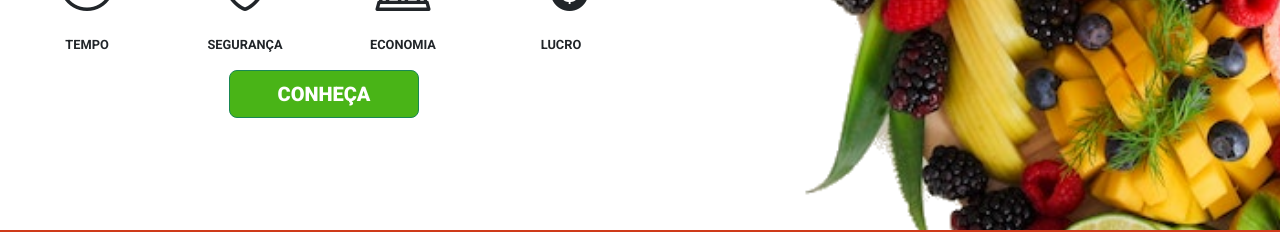
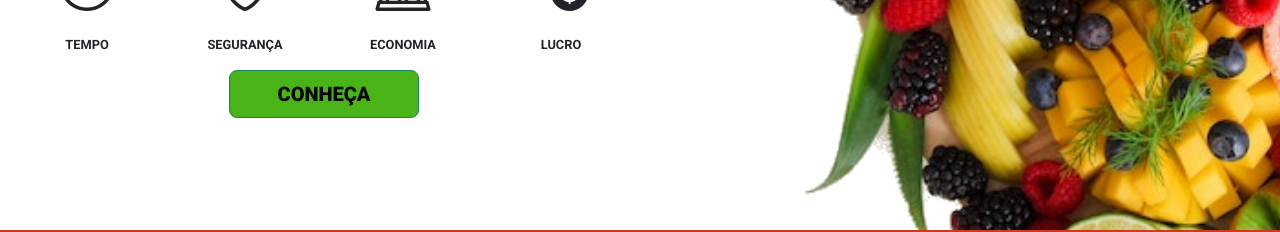
Before and after one commit to waltersilva23/olympusfood, a plain HTML site: page index.html in a window 1280 px wide. Shown: the part 538-770 px from the top of the page. Drawn offline with nearby package versions, Linux system fonts and the light colour scheme; a web font is replaced by a local one.

Commit message:
Update style.css

```diff
--- a/css/style.css
+++ b/css/style.css
@@ -105,6 +105,7 @@ html, body, main {
 
 .btn-home {
     font-weight: 800;
+    color: #050505;
 }
 
 /*LOGO*/
```
